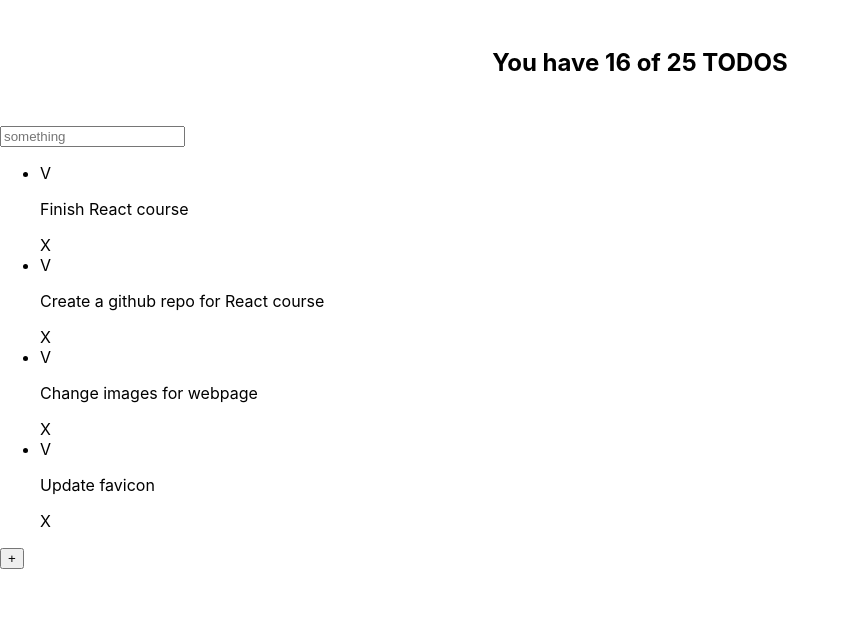
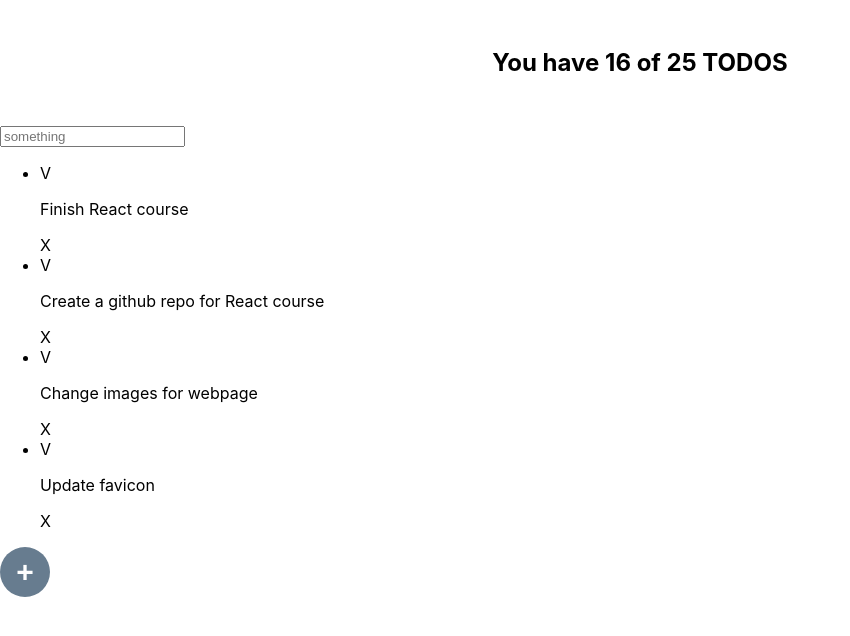
Before and after one commit to nestorrecinosUCA/react-intro, a React (Create React App) app: page / in a window 1280 px wide. Shown: the top 636 px of the page, without its empty margins (0-850 px from the left). Built offline with nearby package versions, Linux system fonts and the light colour scheme.

Commit message:
:lipstick: Add style to button

```diff
--- a/src/todos/CreateTodoButton.js
+++ b/src/todos/CreateTodoButton.js
@@ -1,6 +1,8 @@
+import './css/CreateTodoButton.css';
+
 function CreateTodoButton() {
   return (
-    <button>+</button>
+    <button className='CreateTodoButton'>+</button>
   )
 }
 
--- /dev/null
+++ b/src/todos/css/CreateTodoButton.css
@@ -0,0 +1,15 @@
+.CreateTodoButton {
+  background-color: #677C8F;
+  border-radius: 100%;
+  height: 50px;
+  width: 50px;
+  border: none;
+  transition: all ease-in-out .2s;
+  font-size: 30px;
+  font-weight: bolder;
+  color: white;
+}
+
+.CreateTodoButton:hover {
+  transform: rotate(224deg);
+}
```
